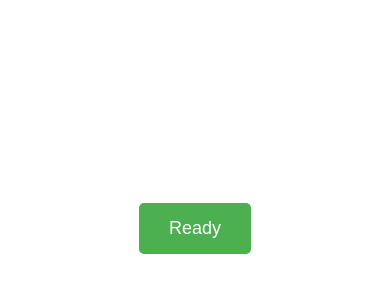
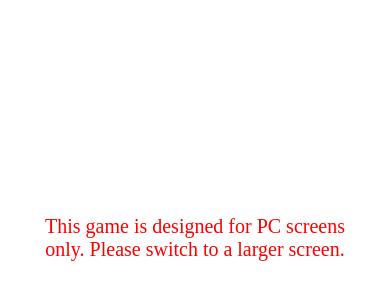
Before and after one commit to chocopndn/ITQuizRace, a React (Vite) app: page / in a window 390 px wide. Shown: the part 212-512 px from the top of the page. Built offline with nearby package versions, Linux system fonts and the light colour scheme.

Commit message:
ADD: Warning for small screen devices

```diff
--- a/src/App.css
+++ b/src/App.css
@@ -3,10 +3,12 @@
   flex-direction: column;
   justify-content: center;
   align-items: center;
-  height: 100vh;
+  min-height: 100vh;
   text-align: center;
-
-  color: white;
+  background-color: white;
+  color: black;
+  padding: 20px;
+  box-sizing: border-box;
 }
 
 .ready-button-container {
@@ -37,48 +39,28 @@
   height: 200px;
   background-color: #333;
   border-radius: 10px;
-  position: absolute;
+  position: fixed;
   top: 50%;
   left: 50%;
   transform: translate(-50%, -50%);
-}
-
-.light {
-  width: 60px;
-  height: 60px;
-  border-radius: 50%;
-  margin: 10px 0;
-  transition: background-color 1s;
-}
-
-.red {
-  background-color: red;
-}
-
-.yellow {
-  background-color: yellow;
-}
-
-.green {
-  background-color: green;
+  z-index: 10;
 }
 
 .content-container {
   margin-top: 20px;
+  width: 100%;
+  max-width: 800px;
+  padding: 20px;
+  box-sizing: border-box;
 }
 
-button.answer-button {
-  width: 100%;
-  height: 50px;
-  background-color: #4caf50;
-  color: white;
-  border: none;
-  cursor: pointer;
-  margin: 10px 0;
-  border-radius: 5px;
-  font-size: 16px;
+.small-screen-warning {
+  display: flex;
+  align-items: center;
+  justify-content: center;
+  min-height: 100vh;
+  text-align: center;
+  color: #ff0000;
+  font-size: 20px;
+  padding: 20px;
 }
-
-button.answer-button:hover {
-  background-color: #45a049;
-}
--- a/src/App.jsx
+++ b/src/App.jsx
@@ -22,14 +22,24 @@ function App() {
   const [correctAnswers, setCorrectAnswers] = useState(0);
   const [gameStarted, setGameStarted] = useState(false);
   const [readyClicked, setReadyClicked] = useState(false);
-
   const [shuffledQuestions, setShuffledQuestions] = useState([]);
+  const [winner, setWinner] = useState(null);
+  const [isSmallScreen, setIsSmallScreen] = useState(window.innerWidth <= 768);
 
   const currentQuestion = shuffledQuestions[currentQuestionIndex];
 
   useEffect(() => {
     const shuffled = shuffleArray(questions);
     setShuffledQuestions(shuffled);
+  }, []);
+
+  useEffect(() => {
+    const handleResize = () => {
+      setIsSmallScreen(window.innerWidth <= 1024);
+    };
+    window.addEventListener("resize", handleResize);
+
+    return () => window.removeEventListener("resize", handleResize);
   }, []);
 
   const handleSelectAnswer = (answer) => {
@@ -54,6 +64,19 @@ function App() {
     setReadyClicked(true);
   };
 
+  const handleWinner = (winner) => {
+    setWinner(winner);
+  };
+
+  if (isSmallScreen) {
+    return (
+      <div className="small-screen-warning">
+        This game is designed for PC screens only. Please switch to a larger
+        screen.
+      </div>
+    );
+  }
+
   return (
     <div className="app-container">
       {!gameStarted ? (
@@ -71,7 +94,11 @@ function App() {
         </>
       ) : (
         <>
-          <Highway correctAnswers={correctAnswers} playerScore={score} />
+          <Highway
+            correctAnswers={correctAnswers}
+            playerScore={score}
+            onWinner={handleWinner}
+          />
           <div className="content-container">
             {currentQuestion && (
               <>
@@ -87,15 +114,16 @@ function App() {
             )}
           </div>
           {selectedAnswer && (
-            <div style={{ marginTop: "20px", color: "#ffffff" }}>
+            <div className="selected-answer">
               You selected: {selectedAnswer}
             </div>
           )}
-          <div style={{ marginTop: "20px", color: "#ffffff" }}>
+          <div className="score-text">
             Score: {score} / {questions.length}
           </div>
         </>
       )}
+      {winner && <div className="congratulations-message">{winner} Wins!</div>}
     </div>
   );
 }
--- a/src/components/Highway/Highway.jsx
+++ b/src/components/Highway/Highway.jsx
@@ -4,39 +4,38 @@ import BlueCar from "../../assets/blue.svg";
 import GreenCar from "../../assets/green.svg";
 import Leaderboard from "../Leaderboard/Leaderboard";
 
-const Highway = ({ correctAnswers, playerScore }) => {
+const Highway = ({ correctAnswers, playerScore, onWinner }) => {
   const highwayWidth = 800;
   const carWidth = 120;
   const maxPosition = highwayWidth - carWidth;
 
   const [blueCarPosition, setBlueCarPosition] = useState(0);
   const [greenCarPosition, setGreenCarPosition] = useState(0);
-
   const steps = 10;
   const stepSize = maxPosition / steps;
-
   const [greenCarStep, setGreenCarStep] = useState(0);
 
   useEffect(() => {
     const bluePosition = Math.min(correctAnswers * stepSize, maxPosition);
     setBlueCarPosition(bluePosition);
-  }, [correctAnswers, stepSize, maxPosition]);
+    if (correctAnswers === 10) onWinner("Player");
+  }, [correctAnswers, stepSize, maxPosition, onWinner]);
 
   useEffect(() => {
     const moveGreenCar = () => {
       const willMove = Math.random() > 0.5;
       if (willMove && greenCarStep < steps) {
-        setGreenCarStep((prevStep) => Math.min(prevStep + 1, steps));
+        setGreenCarStep((prevStep) => prevStep + 1);
       }
     };
-
     const interval = setInterval(moveGreenCar, 1000);
     return () => clearInterval(interval);
-  }, [greenCarStep, stepSize, maxPosition]);
+  }, [greenCarStep, steps]);
 
   useEffect(() => {
     setGreenCarPosition(greenCarStep * stepSize);
-  }, [greenCarStep, stepSize]);
+    if (greenCarStep === steps) onWinner("AI");
+  }, [greenCarStep, stepSize, onWinner]);
 
   const aiScore = Math.floor(greenCarPosition / stepSize);
 
@@ -64,7 +63,7 @@ const Highway = ({ correctAnswers, playerScore }) => {
         </div>
       </div>
       <div className="leaderboard-container">
-        <Leaderboard playerScore={playerScore} aiScore={aiScore} />{" "}
+        <Leaderboard playerScore={playerScore} aiScore={aiScore} />
       </div>
     </div>
   );
```
